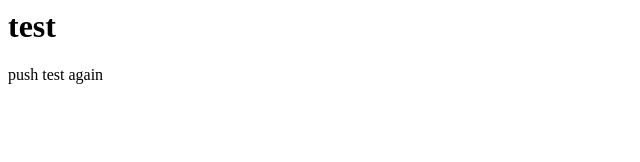
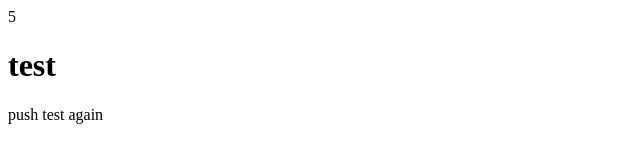
Before and after one commit to huuphuoc1325/javascript-learn, a plain HTML site: page index.html in a window 1280 px wide. Shown: the whole page, without its empty margins (0-640 px from the left). Drawn offline with Linux system fonts and the light colour scheme.

Commit message:
import js in html

```diff
--- a/index.html
+++ b/index.html
@@ -1,2 +1,5 @@
+<head>
+    <script src="/script.js"></script>
+</head>
 <h1>test</h1>
 <p>push test again</p>
```
